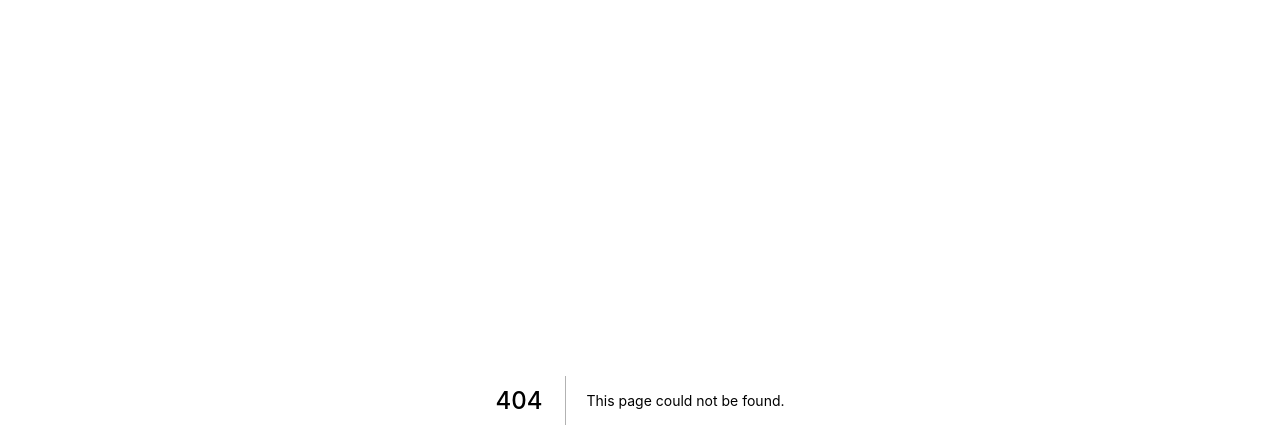
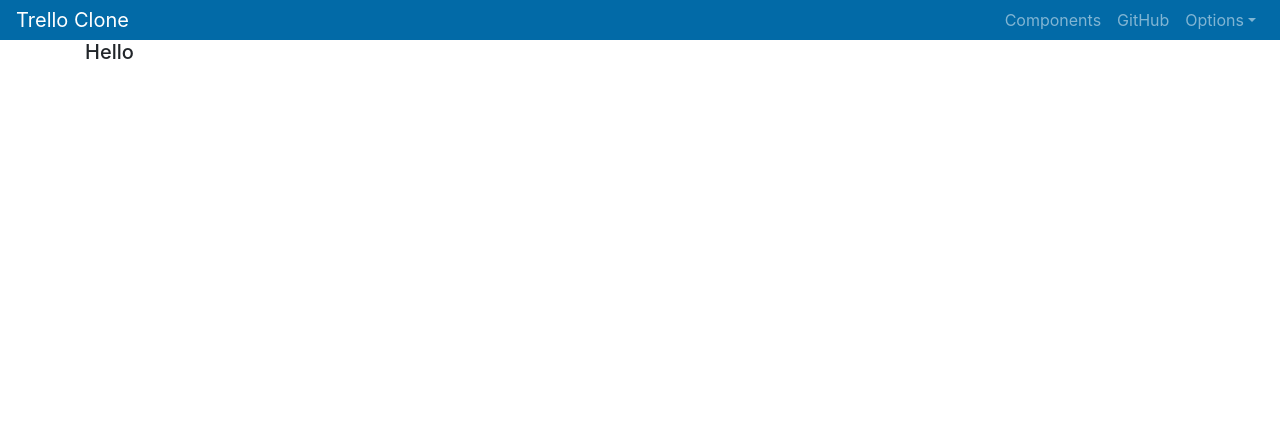
Before and after one commit to SeanningTatum/trello-clone-frontend, a Next.js app: page /boards in a window 1280 px wide. Before the commit this address had no page. Shown: the top 448 px of the page. Built offline with nearby package versions, Linux system fonts and the light colour scheme.

Commit message:
create navbar

```diff
--- /dev/null
+++ b/components/dashboard/navbar.js
@@ -0,0 +1,48 @@
+import React, {useState} from 'react'
+import {
+  Collapse,
+  Navbar as BSNavbar,
+  NavbarToggler,
+  NavbarBrand,
+  Nav,
+  NavItem,
+  NavLink,
+  UncontrolledDropdown,
+  DropdownToggle,
+  DropdownMenu,
+  DropdownItem,
+} from 'reactstrap'
+
+export default function Navbar() {
+  const [isOpen, setIsOpen] = useState(false)
+
+  const toggle = () => setIsOpen(!isOpen)
+
+  return (
+    <BSNavbar dark expand="md" style={{height: '40px', backgroundColor: '#026aa7', color: 'white'}}>
+      <NavbarBrand href="/">Trello Clone</NavbarBrand>
+      <NavbarToggler onClick={toggle} />
+      <Collapse isOpen={isOpen} navbar>
+        <Nav className="ml-auto" navbar>
+          <NavItem>
+            <NavLink href="/components/">Components</NavLink>
+          </NavItem>
+          <NavItem>
+            <NavLink href="https://github.com/reactstrap/reactstrap">GitHub</NavLink>
+          </NavItem>
+          <UncontrolledDropdown nav inNavbar>
+            <DropdownToggle nav caret>
+              Options
+            </DropdownToggle>
+            <DropdownMenu right>
+              <DropdownItem>Option 1</DropdownItem>
+              <DropdownItem>Option 2</DropdownItem>
+              <DropdownItem divider />
+              <DropdownItem>Reset</DropdownItem>
+            </DropdownMenu>
+          </UncontrolledDropdown>
+        </Nav>
+      </Collapse>
+    </BSNavbar>
+  )
+}
--- /dev/null
+++ b/pages/boards.js
@@ -0,0 +1,15 @@
+import React from 'react'
+import {Container} from 'reactstrap'
+
+import Navbar from '../components/dashboard/navbar'
+
+export default function Boards() {
+  return (
+    <div>
+      <Navbar />
+      <Container>
+        <h5>Hello</h5>
+      </Container>
+    </div>
+  )
+}
```
